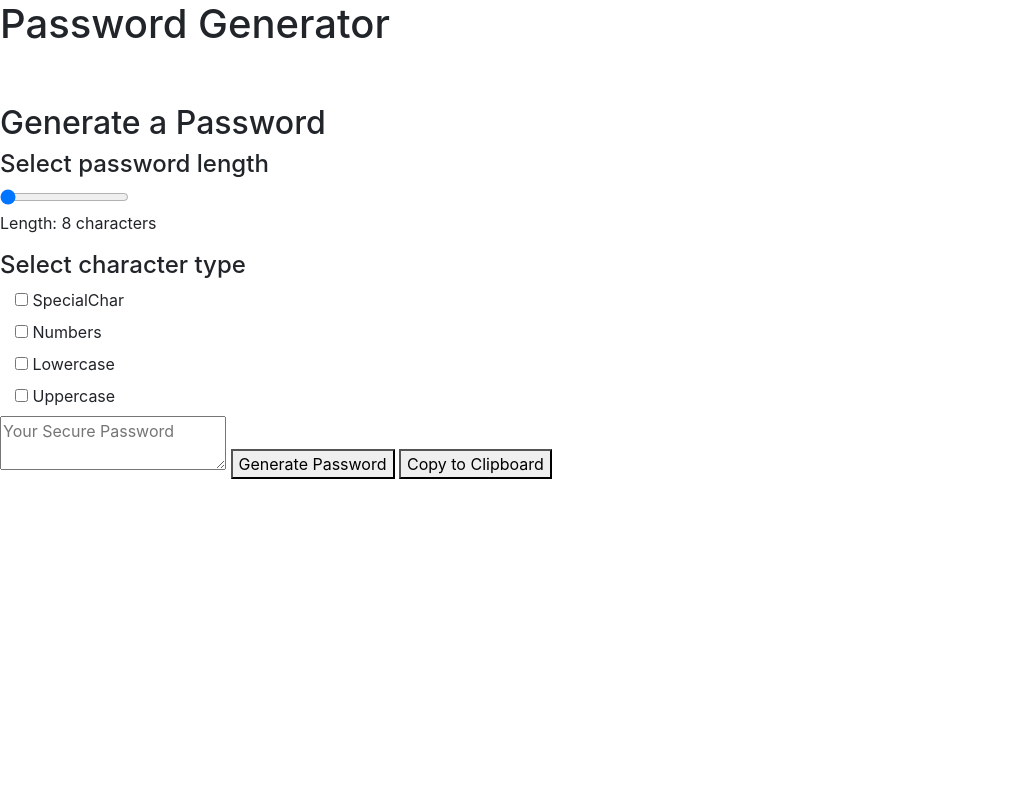
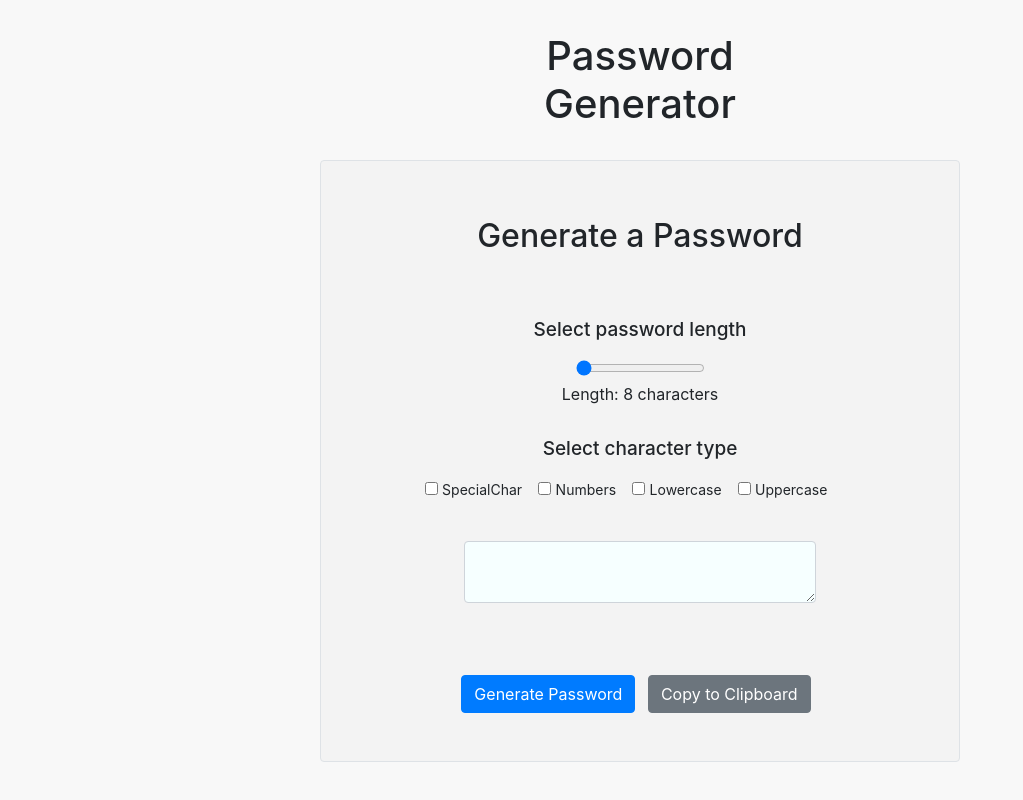
Before and after one commit to HSHman/Password-Generator, a plain HTML site: page index.html in a window 1280 px wide. Shown: the whole page, without its empty margins (0-1023 px from the left). Drawn offline with nearby package versions, Linux system fonts and the light colour scheme.

Commit message:
Bootstrap CDN applied and styling updated

```diff
--- a/index.html
+++ b/index.html
@@ -9,66 +9,75 @@
 
     <link rel="shortcut icon" href="image/icon.ico" >
     <link rel="stylesheet" href="https://stackpath.bootstrapcdn.com/bootstrap/4.5.0/css/bootstrap.min.css" integrity="sha384-9aIt2nRpC12Uk9gS9baDl411NQApFmC26EwAOH8WgZl5MYYxFfc+NcPb1dKGj7Sk" crossorigin="anonymous">
+    <link rel="stylesheet" href="style.css">
   </head>
+
+
   <body>
-    <header>
-      <h1>Password Generator</h1>
-    </header>
-    <br><br>
+    <div class="container-fluid">
+
+      <header class="row"><div class="col-sm"></div><h1 class="col-sm-3">Password Generator</h1><div class="col-sm"></div></header>
+       <div class="row">
+      <div class="col-md-3"></div>
+
+      <form class="form-group jumbotron-fluid border shaded rounded col-md" >
+      <div class="container form-group">
         <h2>Generate a Password</h2>
 
-    <form>
+          <div class="row"></div>
            <h4>Select password length</h4>
 
-
                 <div class="length-form">
-
                   <input type="range" min="8" max="28" value="8" class="slider" id="myRange">
-
                   <p>Length: <span id="pwLength"></span></p>
                 </div>
 
+              <h4>Select character type</h4>
+                <div class="form-check form-check-inline">
 
-
-
-       <h4>Select character type</h4>
-    <div class="characters-form">
-
-    <label class="switch col">
+                  <label class="switch">
                     <input type="checkbox" id="specialChar"  required="required">
                     <span class="checkbox">SpecialChar</span>
                   </label>
 
-    <label class="switch col">
+                  <label class="switch">
                     <input type="checkbox" id="numerical"  required="required">
                     <span class="checkbox">Numbers</span>
                   </label>
 
-    <label class="switch col">
+                  <label class="switch">
                     <input type="checkbox" id="Lowercase"  required="required">
                     <span class="checkbox">Lowercase</span>
                   </label>
 
-    <label class="switch col">
+                  <label class=" switch">
                     <input type="checkbox" id="Uppercase"  required="required">
                     <span class="checkbox">Uppercase</span>
                   </label>
 
                 </div>
-    </form>
 
 
+    <div class="row">
+            <div class="col"></div>
+            <textarea
+              readonly
+              class="form-control col-sm-7"
+              id="password"
+              placeholder="Your Secure Password"
+              aria-label="Generated Password">
+            </textarea>
+            <div class="col"></div>
+          </div>
+            <br><br>
+            <button type="button" class="btn btn-primary" id="generate">Generate Password</button>
+            <button type="button" class="btn btn-secondary" id="copy">Copy to Clipboard</button>
 
 
-    <textarea
-      readonly
-      id="password"
-      placeholder="Your Secure Password"
-      aria-label="Generated Password"></textarea>
-    <button id="generate">Generate Password</button>
-    <button id="copy">
-      Copy to Clipboard
-    </button>
+          </div> </form>
+          <div class="col-md-3"></div>
+        </div>
+  </div>
 
     <script src="./script.js"></script>
   </body>
--- /dev/null
+++ b/style.css
@@ -0,0 +1,57 @@
+body {
+        background-color: rgb(248, 248, 248);
+
+}
+
+
+.form-group {
+    background-color: rgb(243, 243, 243);
+    padding: 1rem;
+    justify-content: center;
+    text-align: center;
+    min-width: 40%;}
+
+
+
+
+h2{padding-bottom: 2.5rem;
+
+}
+
+header h1 {
+    margin-top: 2rem;
+    text-align: center;
+    margin-bottom: 2rem;
+}
+
+.form-group label {
+    padding-right: 1rem;
+    padding-bottom: 1rem;
+}
+
+h4 {
+    padding-top: 1rem;
+    padding-bottom: 0.5rem;
+    font-size: 19px;
+}
+
+h2 {
+    padding-top: 1.5rem;
+}
+
+#password {
+
+    background-color: rgb(246, 255, 255);
+    margin: 1em;
+
+}
+
+.checkbox {
+    font-size: 14px;
+}
+
+button {
+    margin-right: 0.5rem;
+    margin-top: 0.5rem;
+    border-radius: 5px;
+}
```
Lines whose indentation alone changed are shown as unchanged.
